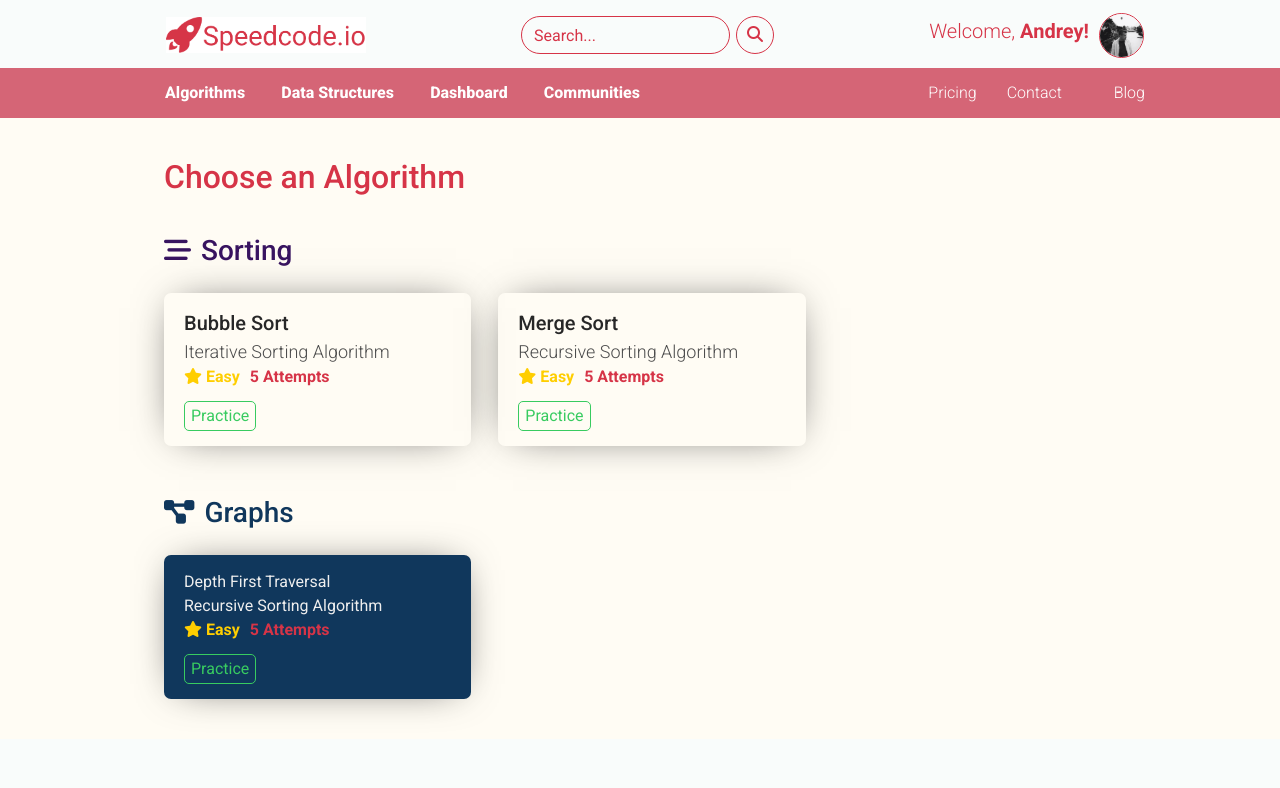
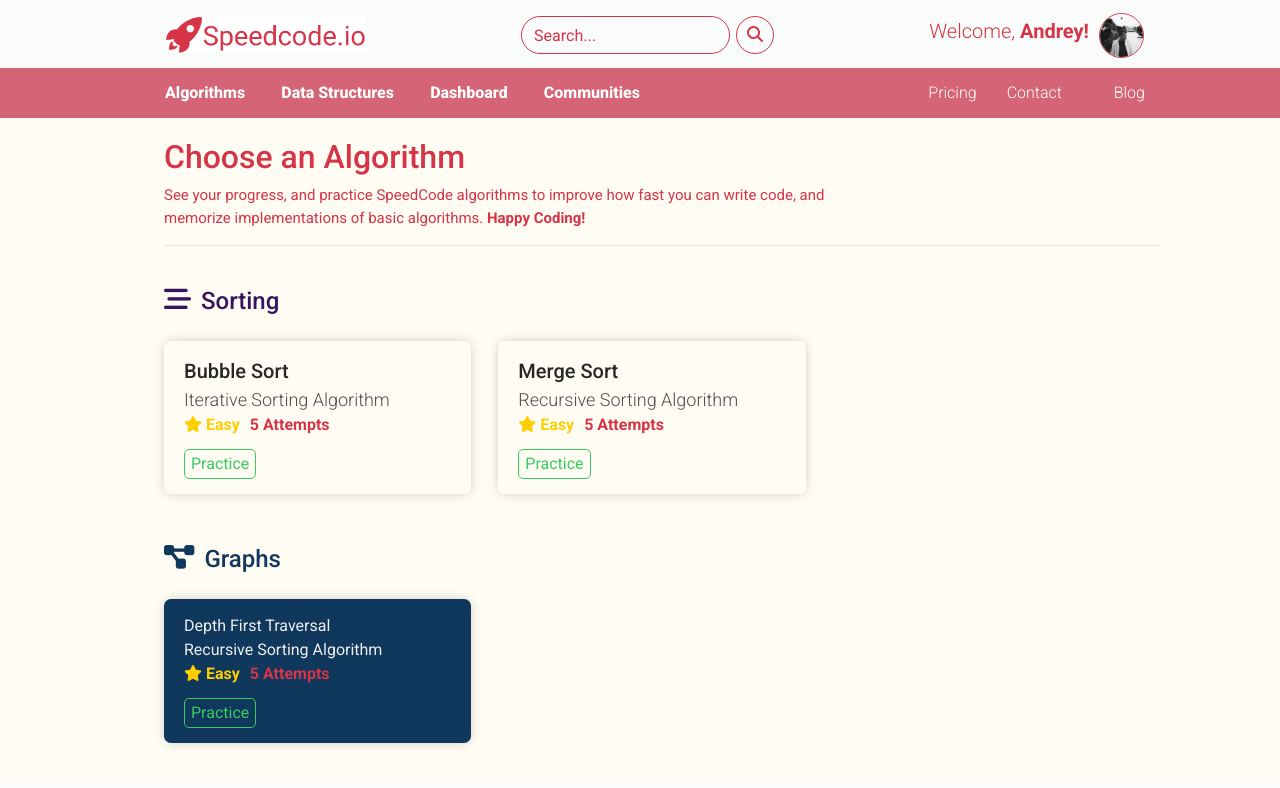
Before and after one commit to APNovichkov/SpeedCode.io, a React (Create React App) app: page /algorithms in a window 1280 px wide. Shown: the top 788 px of the page. Built offline with nearby package versions, Linux system fonts and the light colour scheme.

Commit message:
[add] Added more visual elements to algo page

```diff
--- a/src/App.css
+++ b/src/App.css
@@ -89,14 +89,25 @@ body {
 /* ALGORITHMS PAGE STUFF */
 
 .algorithms-wrapper{
-  padding-top: 40px;
+  padding-top: 20px;
   padding-left: 164px;
   padding-right: 120px;
   background-color: #fffcf4;
 }
 
 .algo-page-header-wrapper {
-  margin-bottom: 30px;
+  margin-bottom: 10px;
+}
+
+.algo-header-line-break {
+  margin-bottom: 40px;
+  border-color: #fcdee2;
+}
+
+.algo-page-subheader{
+  font-weight: 400;
+  font-size: 15px;
+  color: #d63447;
 }
 
 .algo-page-header-text{
@@ -165,7 +176,7 @@ body {
   padding-top: 15px;
   padding-bottom: 15px;
   border-radius: 7px;
-  box-shadow: 0px 0px 40px -15px rgba(0,0,0,0.75);
+  box-shadow: 0px 0px 13px -3px rgba(0,0,0,0.3);
 }
 
 .overview-card .attempts {
@@ -180,7 +191,7 @@ body {
 }
 
 /* SORTING CARD */
-.overview-card-group.sorting .h3 {
+.overview-card-group.sorting .h4 {
   color: #381460;
 }
 
@@ -189,8 +200,7 @@ body {
 }
 
 .overview-card .sorting {
-  color: #27272727;
-  border-color: #41186f;
+  border: 1px solid #41186f;
   background-color: #ffffff;
 }
 
@@ -209,7 +219,7 @@ body {
 }
 
 /* Graphs */
-.overview-card-group.graphs .h3 {
+.overview-card-group.graphs .h4 {
   color: #10375c;
 }
 
--- a/src/components/algoPageHeader.js
+++ b/src/components/algoPageHeader.js
@@ -7,16 +7,13 @@ const AlgoPageHeader = (props) => {
         <div className="col-md-4">
           <h2 className="algo-page-header-text">Choose an Algorithm</h2>
         </div>
-        <div className="col-md-1 algo-page-category-link-wrapper">
-          {/* <p className="algo-page-category-link">Sorting</p> */}
-        </div>
-        <div className="col-md-1 algo-page-category-link-wrapper">
-          {/* <p className="algo-page-category-link">Graphs</p> */}
-        </div>
-        <div className="col-md-1 algo-page-category-link-wrapper">
-          {/* <p className="algo-page-category-link">Trees</p> */}
-        </div>
-        <div className="col-md-4"></div>
+      </div>
+      <div>
+        <p className="algo-page-subheader">
+
+          See your progress, and practice SpeedCode algorithms to improve how fast you can write code, and <br></br> memorize implementations of basic algorithms. <b>Happy Coding!</b>
+
+        </p>
       </div>
     </div>
   );
--- a/src/components/overviewCardGroup.js
+++ b/src/components/overviewCardGroup.js
@@ -8,10 +8,10 @@ const OverviewCardGroup = (props) => {
 
   return (
     <div className={`overview-card-group ${groupClass.toLowerCase()}`}>
-      <div className="overview-header">
+      <h4 className="overview-header h4">
         <span className={`icon ${iconClass}`}></span>
-        <span className="h3">{name}</span>
-      </div>
+        {name}
+      </h4>
 
       <div className="overview-card-group-cards-wrapper">
         {data.map((card) => {
@@ -28,7 +28,6 @@ const OverviewCardGroup = (props) => {
         })}
       </div>
     </div>
-
   );
 };
 
--- a/src/pages/algorithms.js
+++ b/src/pages/algorithms.js
@@ -35,6 +35,7 @@ const AlgorithmsPage = () => {
   return (
     <div className="algorithms-wrapper">
       <AlgoPageHeader />
+      <hr className="algo-header-line-break"></hr>
       {algos.map((category, index) => {
         let categoryName = category[0].category;
         return (
```
